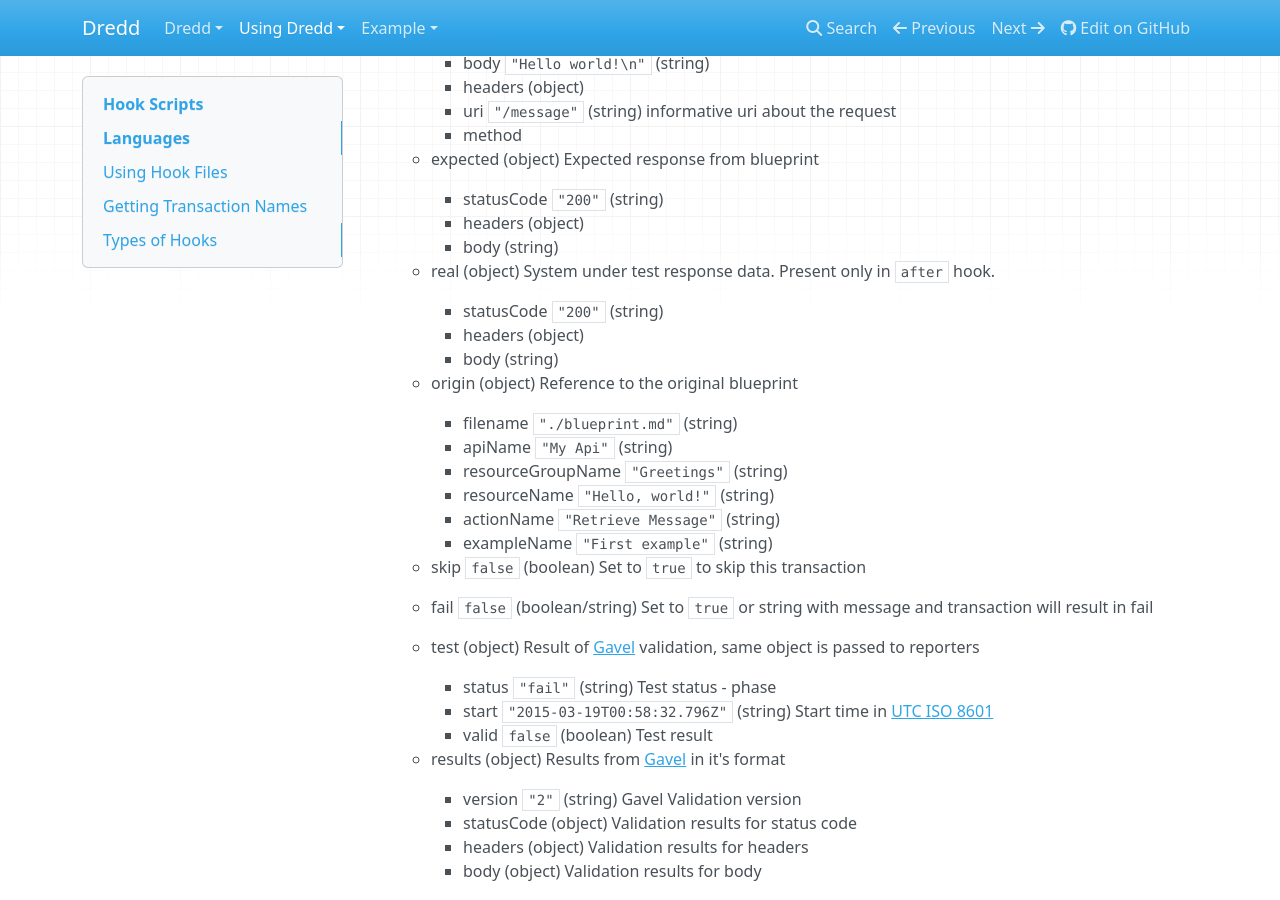
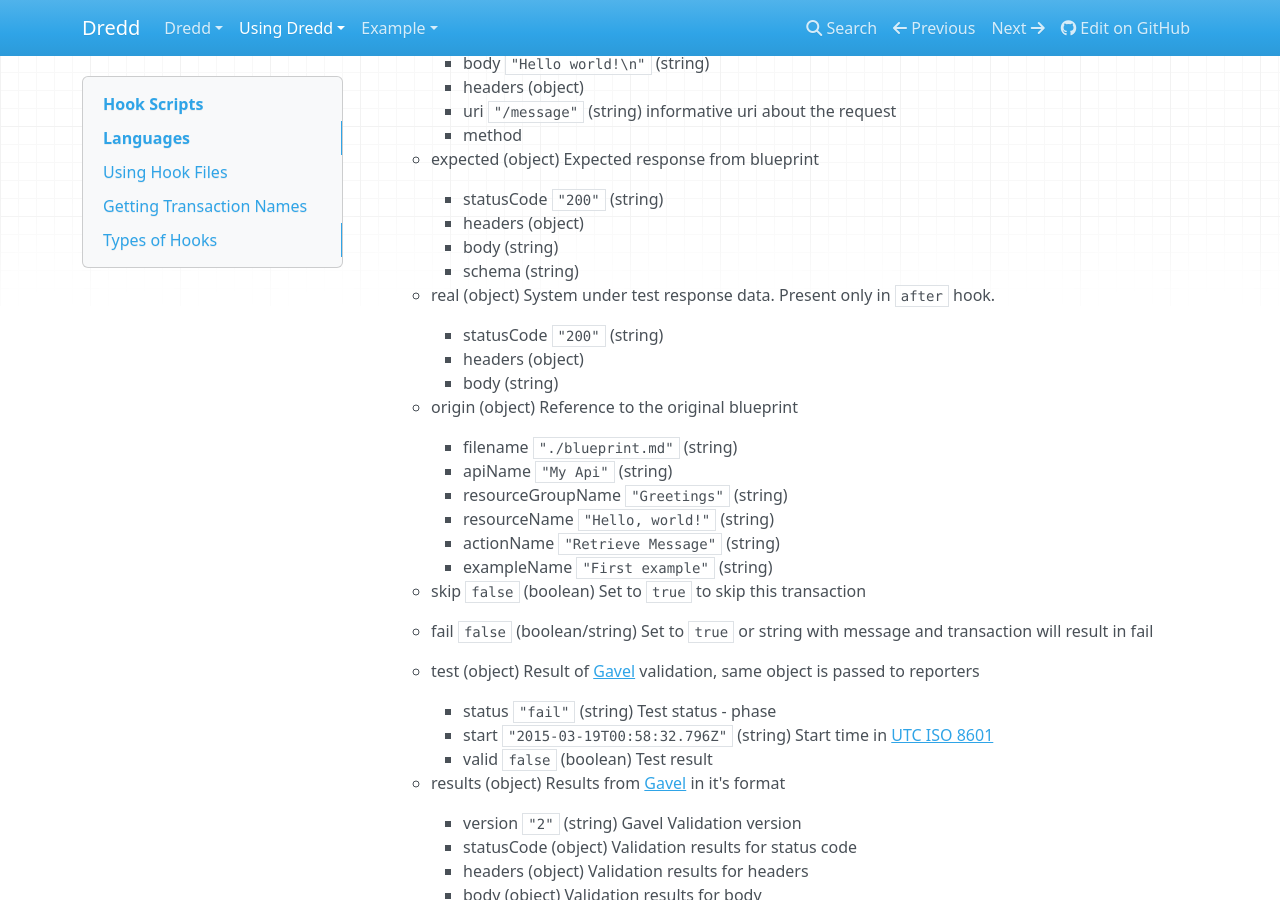
Before and after one commit to apiaryio/dredd, an MkDocs documentation site: the page built from docs/hooks.md, in a window 1280 px wide and 900 px high, scrolled down 2299 px. Built offline with MkDocs 1.6.1, drawn with Linux system fonts in a browser that asks for light colours; nearby versions of some CDN libraries; old or Windows-style settings are respelled for this version of MkDocs.

Commit message:
Added schema to expected response

```diff
--- a/docs/hooks.md
+++ b/docs/hooks.md
@@ -111,6 +111,7 @@ Following is description is in a [MSON](https://github.com/apiaryio/mson) format
         - statusCode `"200"` (string)
         - headers (object)
         - body (string)
+        - schema (string)
 
     - real (object) System under test response data. Present only in `after` hook.
         - statusCode `"200"` (string)
```
